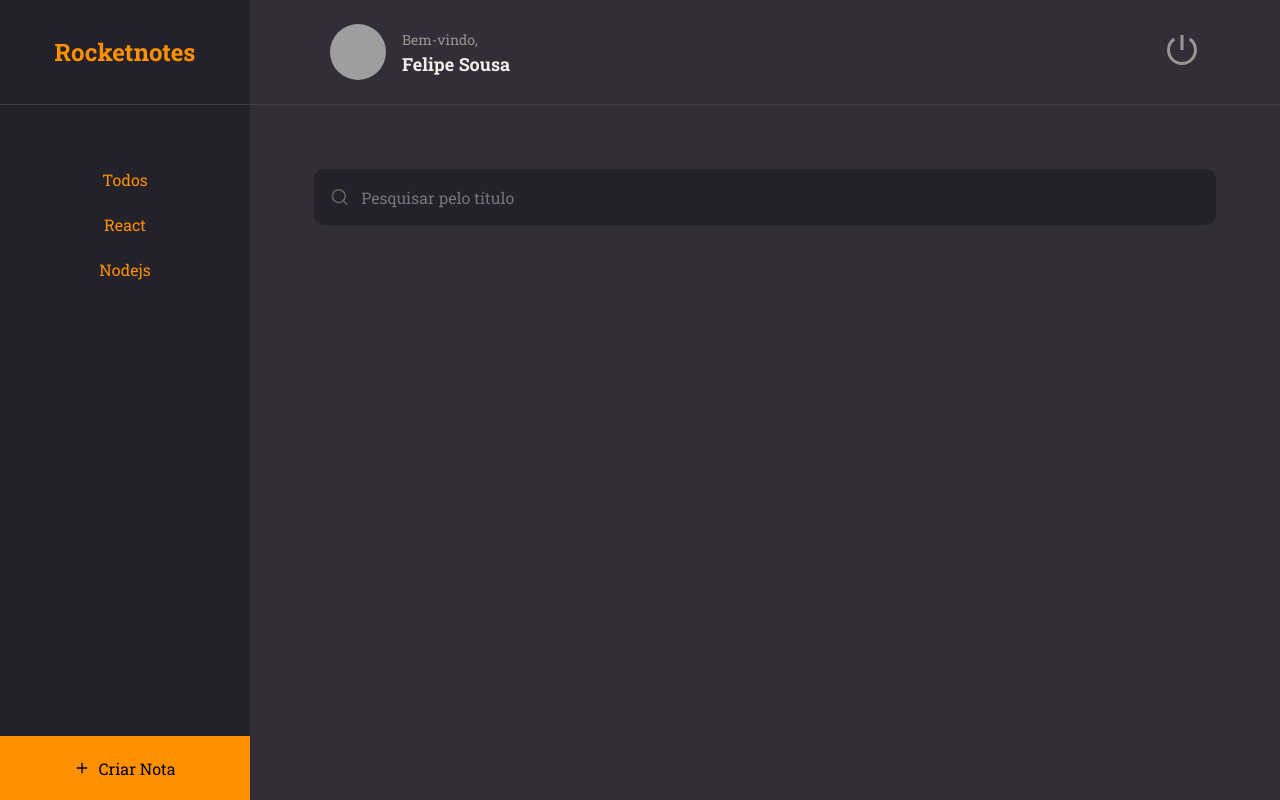
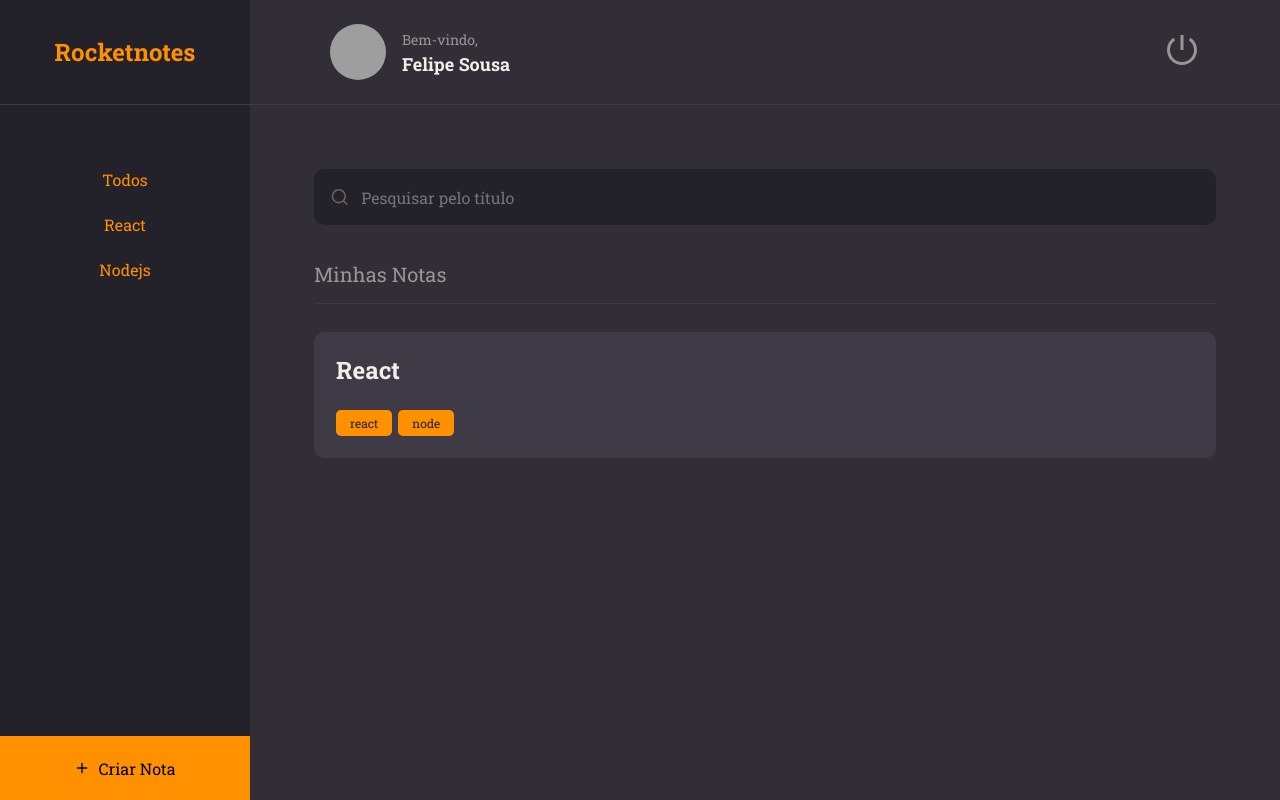
Before and after one commit to FelpsSousa/rocketnotes, a React (Vite) app in the folder frontend/rocketnotes/: page / in a window 1280 px wide. Built offline with nearby package versions, Linux system fonts and the light colour scheme; grey boxes are pictures that could not be loaded.

Commit message:
Componente de Notas. Implementadas as aplicações de notas. Notas funcionando como Cards e scroll automático dependendo da quantidade listada.

```diff
--- /dev/null
+++ b/frontend/rocketnotes/src/components/Note/index.jsx
@@ -0,0 +1,21 @@
+import { Container } from './styles';
+import { Tag } from '../Tag';
+
+export function Note({ data, ...rest }) {
+
+  return (
+    <Container {...rest}>
+      <h1>{data.title}</h1>
+
+      {
+        data.tags &&
+        <footer>
+          {
+            data.tags.map( tag => <Tag key={tag.name} title={tag.name} /> )
+          }
+        </footer>
+      }
+    </Container>
+  );
+
+}
--- /dev/null
+++ b/frontend/rocketnotes/src/components/Note/styles.js
@@ -0,0 +1,27 @@
+import styled from 'styled-components';
+
+export const Container = styled.button`
+
+  width: 100%;
+  background-color: ${({ theme }) => theme.COLORS.BACKGROUND_700};
+
+  border: none;
+  border-radius: 10px;
+
+  padding: 22px;
+  margin-bottom: 16px;
+
+  > h1 {
+    flex: 1;
+    text-align: left;
+    font-weight: 700;
+    font-size: 24px;
+    color: ${({ theme }) => theme.COLORS.WHITE};
+  }
+
+  > footer {
+    width: 100%;
+    display: flex;
+    margin-top: 24px;
+  }
+`;
--- a/frontend/rocketnotes/src/components/Tag/index.jsx
+++ b/frontend/rocketnotes/src/components/Tag/index.jsx
@@ -1,9 +1,9 @@
 import { Container } from "./styles";
 
-export function Tag({ title }) {
+export function Tag({ title, ...rest }) {
 
   return (
-    <Container>
+    <Container {...rest}>
       {title}
     </Container>
   );
--- a/frontend/rocketnotes/src/pages/Home/index.jsx
+++ b/frontend/rocketnotes/src/pages/Home/index.jsx
@@ -2,8 +2,10 @@
 
 import { Container, Brand, Menu, Search, Content, NewNote } from './styles';
 
+import { Note } from '../../components/Note';
+import { Input } from '../../components/Input';
 import { Header } from '../../components/Header';
-import { Input } from '../../components/Input';
+import { Section } from '../../components/Section';
 import { ButtonText } from '../../components/ButtonText';
 
 export function Home() {
@@ -27,7 +29,15 @@
       </Search>
 
       <Content>
-
+        <Section title="Minhas Notas">
+          <Note data={{
+            title: 'React',
+            tags: [
+              {id: '1', name: 'react'},
+              {id: '2', name: 'node'}
+            ]
+          }} />
+        </Section>
       </Content>
 
       <NewNote>
--- a/frontend/rocketnotes/src/pages/Home/styles.js
+++ b/frontend/rocketnotes/src/pages/Home/styles.js
@@ -53,6 +53,8 @@
 `;
 export const Content = styled.div`
   grid-area: content;
+  padding: 0 64px;
+  overflow-y: auto;
 `;
 export const NewNote = styled.button`
 
```
